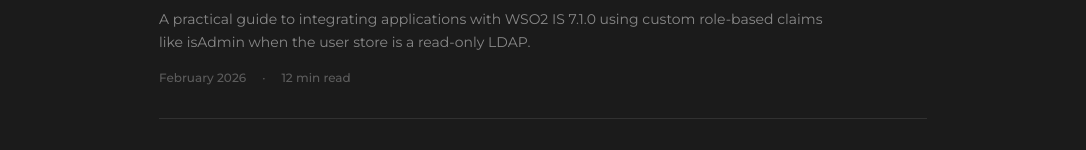
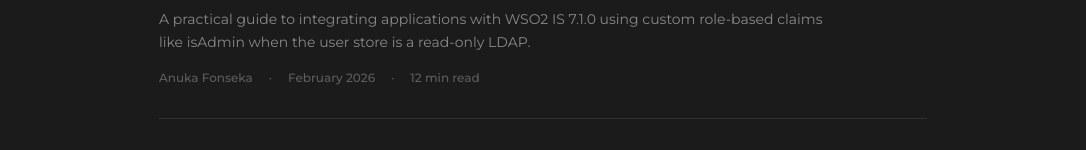
Before and after one commit to AnukaFonseka/My-Website, a Next.js app: page /articles/wso2-sso-custom-claims-roles in a window 1280 px wide. Shown: the part 310-460 px from the top of the page, without its empty margins (97-1183 px from the left). Built offline with nearby package versions, Linux system fonts and the light colour scheme.

Commit message:
feat(article): show author name

```diff
--- a/src/data/articlesData.js
+++ b/src/data/articlesData.js
@@ -3,6 +3,7 @@
     slug: "wso2-sso-custom-claims-roles",
     title: "WSO2 Identity Server SSO Integration",
     subtitle: "Connecting Applications with Custom Claims & Role-Based Access",
+    author: "Anuka Fonseka",
     description:
       "A practical guide to integrating applications with WSO2 IS 7.1.0 using custom role-based claims like isAdmin when the user store is a read-only LDAP.",
     date: "February 2026",
--- a/src/pages/articles/[slug].js
+++ b/src/pages/articles/[slug].js
@@ -247,6 +247,8 @@
             </p>
 
             <div className="flex items-center gap-4 text-xs text-dark/40 dark:text-light/30 font-medium">
+              <span>{article.author}</span>
+              <span>·</span>
               <span>{article.date}</span>
               <span>·</span>
               <span>{article.readTime}</span>
```
